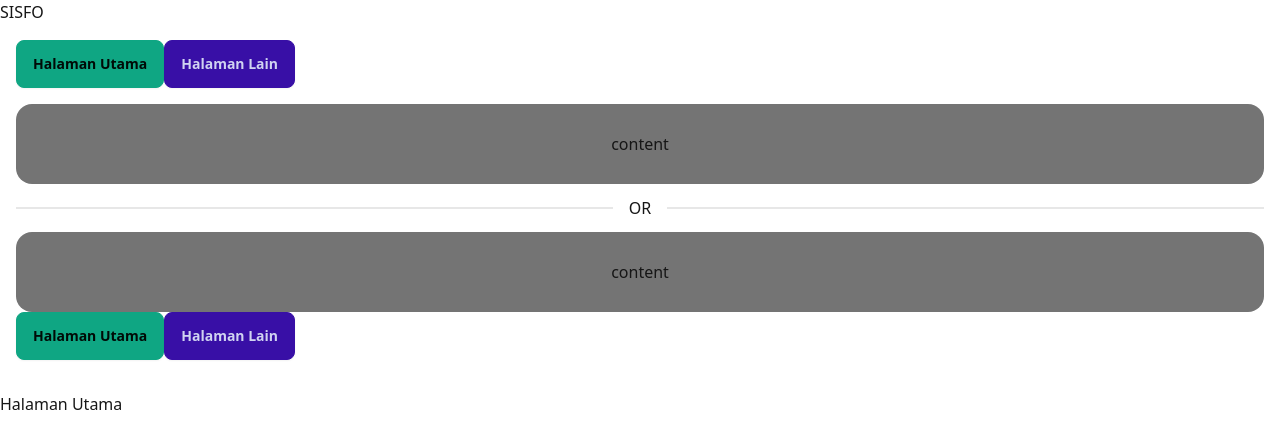
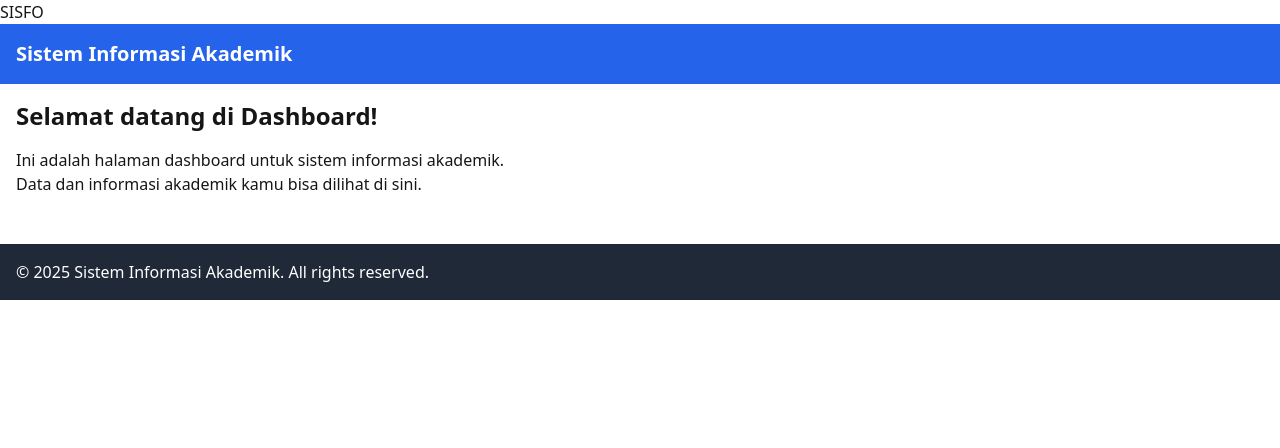
Before and after one commit to RahmatRafiq/vite-x-react-tailwind, a React (Vite) app: page / in a window 1280 px wide. Shown: the top 448 px of the page. Built offline with nearby package versions, Linux system fonts and the light colour scheme.

Commit message:
add Dashboard page with Header and Footer components

```diff
--- a/src/App.tsx
+++ b/src/App.tsx
@@ -1,14 +1,14 @@
 import React from 'react';
-import AppRoutes from '@/routes/routes';
+import Dashboard from './pages/Dashboard';
 const appName = import.meta.env.VITE_APP_NAME || 'SISFO';
 
-const App: React.FC = () => {
+const App = () => {
   return (
     <div className="App flex flex-col min-h-screen">
       <header className="App-header">
       <h1>{appName}</h1>
       </header>
-      <AppRoutes />
+      <Dashboard/>
     </div>
   );
 };
--- /dev/null
+++ b/src/components/Footer.tsx
@@ -0,0 +1,11 @@
+import React from 'react';
+
+const Footer = () => {
+  return (
+    <footer className="bg-gray-800 text-white p-4 mt-8">
+      <p>&copy; 2025 Sistem Informasi Akademik. All rights reserved.</p>
+    </footer>
+  );
+};
+
+export default Footer;
--- /dev/null
+++ b/src/components/Header.tsx
@@ -0,0 +1,11 @@
+import React from 'react';
+
+const Header = () => {
+  return (
+    <header className="bg-blue-600 text-white p-4">
+      <h1 className="text-xl font-bold">Sistem Informasi Akademik</h1>
+    </header>
+  );
+};
+
+export default Header;
--- /dev/null
+++ b/src/pages/Dashboard.tsx
@@ -0,0 +1,21 @@
+import React from 'react';
+import Header from '../components/Header';   // Import Header
+import Footer from '../components/Footer';   // Import Footer
+
+const Dashboard = () => {
+  return (
+    <div>
+      <Header />
+
+      <div className="container mx-auto p-4">
+        <h2 className="text-2xl font-semibold mb-4">Selamat datang di Dashboard!</h2>
+        <p>Ini adalah halaman dashboard untuk sistem informasi akademik.</p>
+        <p>Data dan informasi akademik kamu bisa dilihat di sini.</p>
+      </div>
+
+      <Footer />
+    </div>
+  );
+};
+
+export default Dashboard;
```
Also changed, not shown: src/components/PrivateRoute.tsx (added), src/pages/Login.tsx (added).
